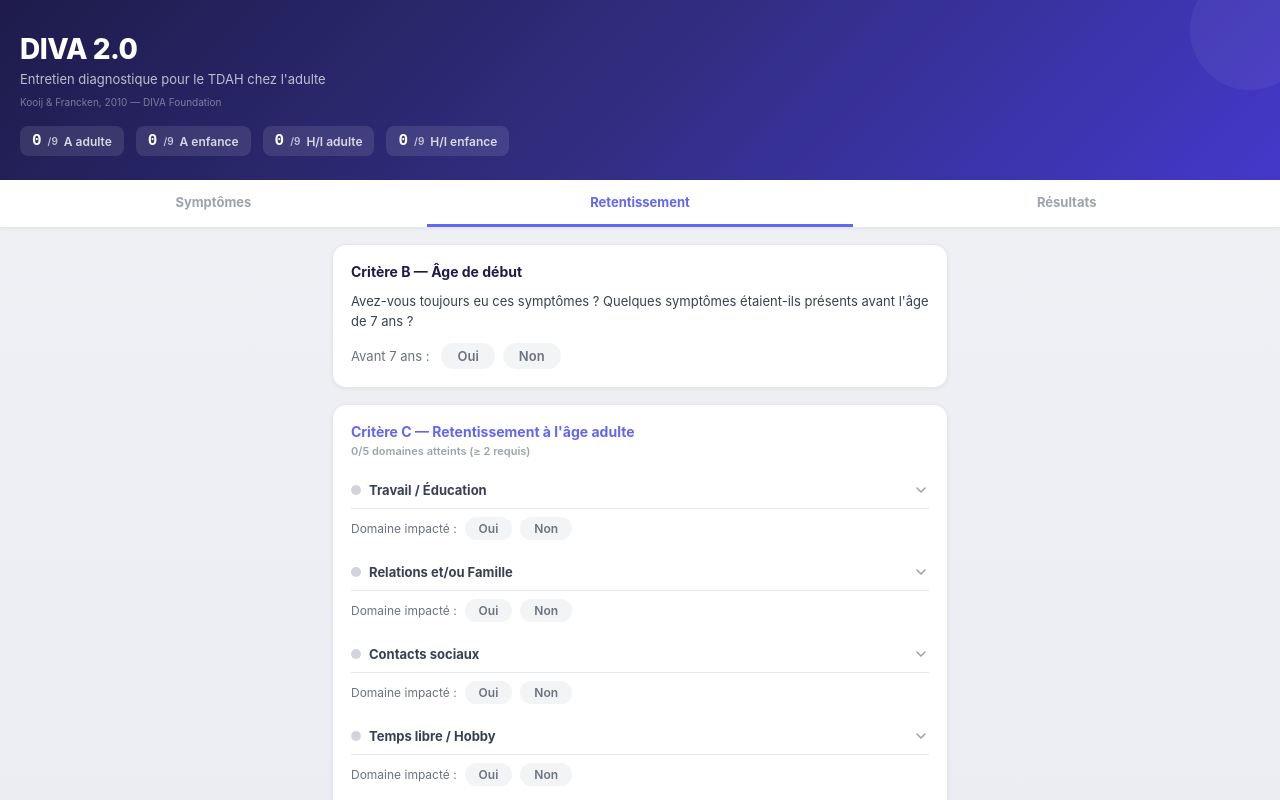
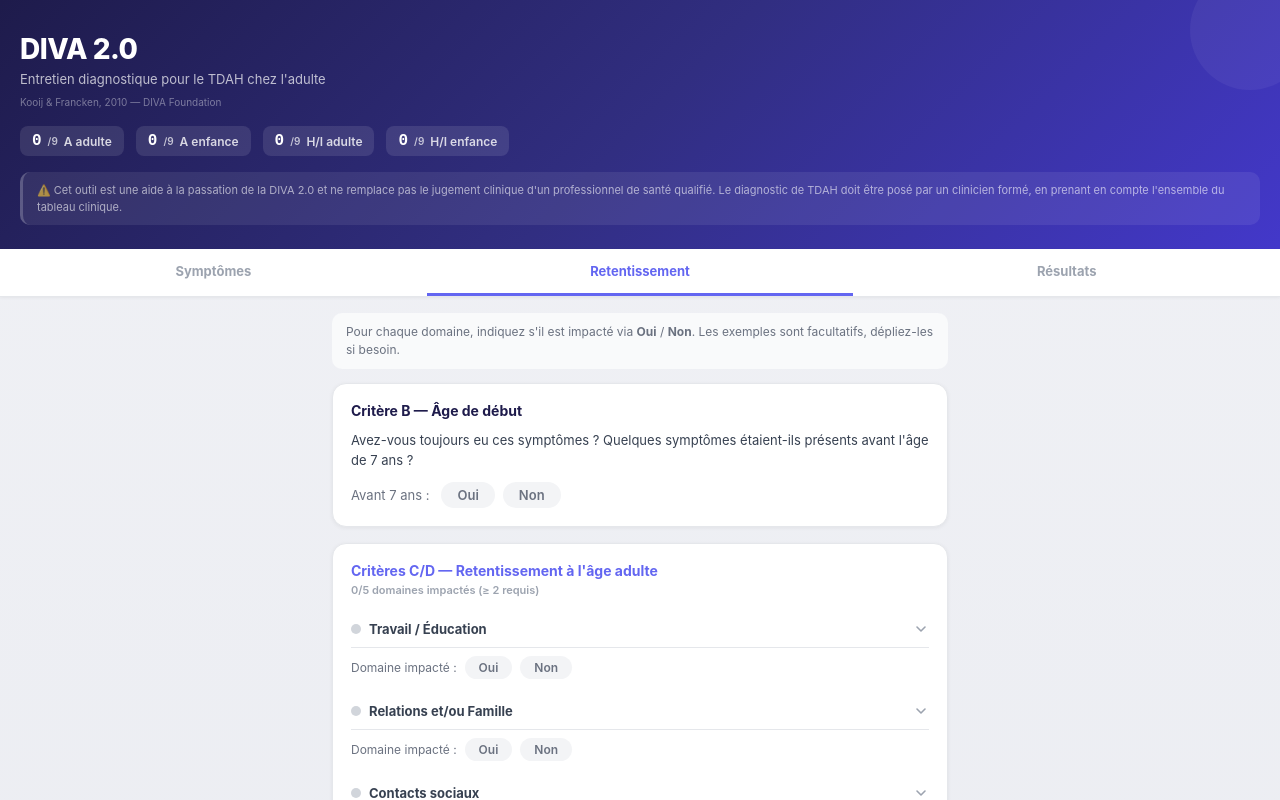
Before and after one commit to JohnnyLovelier/TDAHSrx, a Next.js app: page / in a window 1280 px wide. Both pictures are taken after a click on the button "Retentissement". Shown: the top 800 px of the page. Built offline with nearby package versions, Linux system fonts and the light colour scheme.

Commit message:
Update DIVA2App.js

```diff
--- a/src/app/DIVA2App.js
+++ b/src/app/DIVA2App.js
@@ -1250,6 +1250,19 @@
             </div>
           ))}
         </div>
+
+        <div style={{
+          marginTop: 16,
+          padding: "10px 14px",
+          background: "rgba(255,255,255,0.08)",
+          borderRadius: 10,
+          fontSize: 11,
+          lineHeight: 1.5,
+          color: "rgba(255,255,255,0.6)",
+          borderLeft: "3px solid rgba(255,255,255,0.2)",
+        }}>
+          ⚠️ Cet outil est une aide à la passation de la DIVA 2.0 et ne remplace pas le jugement clinique d'un professionnel de santé qualifié. Le diagnostic de TDAH doit être posé par un clinicien formé, en prenant en compte l'ensemble du tableau clinique.
+        </div>
       </div>
 
       {/* ── Tabs ── */}
@@ -1338,10 +1351,7 @@
                 lineHeight: 1.5,
               }}
             >
-              Appuyez sur chaque critère pour l'ouvrir. Cochez les exemples
-              reconnus, puis indiquez si le symptôme est présent (
-              <strong>Oui</strong> / <strong>Non</strong>) pour l'âge adulte et
-              l'enfance.
+              Touchez chaque critère pour le déplier. Cochez les exemples reconnus, puis indiquez si le symptôme est présent (<strong>Oui</strong> / <strong>Non</strong>) à l'âge adulte et durant l'enfance. Lorsque la majorité des exemples est cochée, « Oui » est défini automatiquement (vous pouvez toujours le modifier).
             </div>
 
             {symptomItems.map((item, idx) => (
@@ -1372,6 +1382,20 @@
         {/* ══ SECTION 1 — Impairment ══ */}
         {section === 1 && (
           <>
+            <div
+              style={{
+                fontSize: 12,
+                color: "#6b7280",
+                marginBottom: 14,
+                padding: "10px 14px",
+                background: "#f9fafb",
+                borderRadius: 10,
+                lineHeight: 1.5,
+              }}
+            >
+              Pour chaque domaine, indiquez s'il est impacté via <strong>Oui</strong> / <strong>Non</strong>. Les exemples sont facultatifs, dépliez-les si besoin.
+            </div>
+
             {/* Criterion B */}
             <div
               style={{
@@ -1465,7 +1489,7 @@
                   marginBottom: 4,
                 }}
               >
-                Critère C — Retentissement à l'âge adulte
+                Critères C/D — Retentissement à l'âge adulte
               </div>
               <div
                 style={{
@@ -1475,7 +1499,7 @@
                   marginBottom: 14,
                 }}
               >
-                {adultImpairmentDomains}/5 domaines atteints (≥ 2 requis)
+                {adultImpairmentDomains}/5 domaines impactés (≥ 2 requis)
               </div>
               {Object.entries(IMPAIRMENT_DOMAINS.adult).map(([key, domain]) => (
                 <ImpairmentDomain
@@ -1508,7 +1532,7 @@
                   marginBottom: 4,
                 }}
               >
-                Critère C — Retentissement dans l'enfance
+                Critères C/D — Retentissement dans l'enfance
               </div>
               <div
                 style={{
@@ -1518,7 +1542,7 @@
                   marginBottom: 14,
                 }}
               >
-                {childImpairmentDomains}/5 domaines atteints (≥ 2 requis)
+                {childImpairmentDomains}/5 domaines impactés (≥ 2 requis)
               </div>
               {Object.entries(IMPAIRMENT_DOMAINS.child).map(([key, domain]) => (
                 <ImpairmentDomain
```
